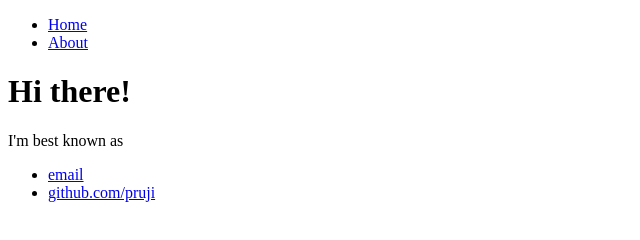
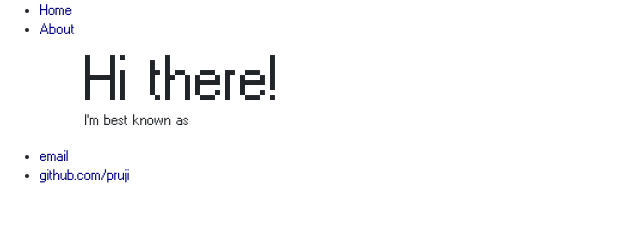
Before and after one commit to pruji/pruji.github.io, a plain HTML site: page index.html in a window 1280 px wide. Shown: the whole page, without its empty margins (0-640 px from the left). Drawn offline with nearby package versions, Linux system fonts and the light colour scheme.

Commit message:
Update index.html

```diff
--- a/index.html
+++ b/index.html
@@ -1,7 +1,15 @@
 <!DOCTYPE html>
-<html>
+<html lang="en">
 	<head>
 		<title>pruji</title>
+       		<meta charset="utf-8">
+        	<meta name="viewport" content="width=device-width, initial-scale=1, shrink-to-fit=no">
+
+        	<!-- Bootstrap CSS -->
+        	<link type="text/css" rel="stylesheet" href="node_modules/bootstrap/dist/css/bootstrap.min.css">
+        	<!-- Pixel CSS -->
+        	<link type="text/css" rel="stylesheet" href="css/w95.css">
+       		<!-- Global site tag (gtag.js) - Google Analytics --> <script async src="https://www.googletagmanager.com/gtag/js?id=UA-141734189-1"></script> <script>   window.dataLayer = window.dataLayer || [];   function gtag(){dataLayer.push(arguments);}   gtag('js', new Date());    gtag('config', 'UA-141734189-1'); </script>
 	</head>
 	<body>
 		<nav>
```
Lines whose indentation alone changed are shown as unchanged.
